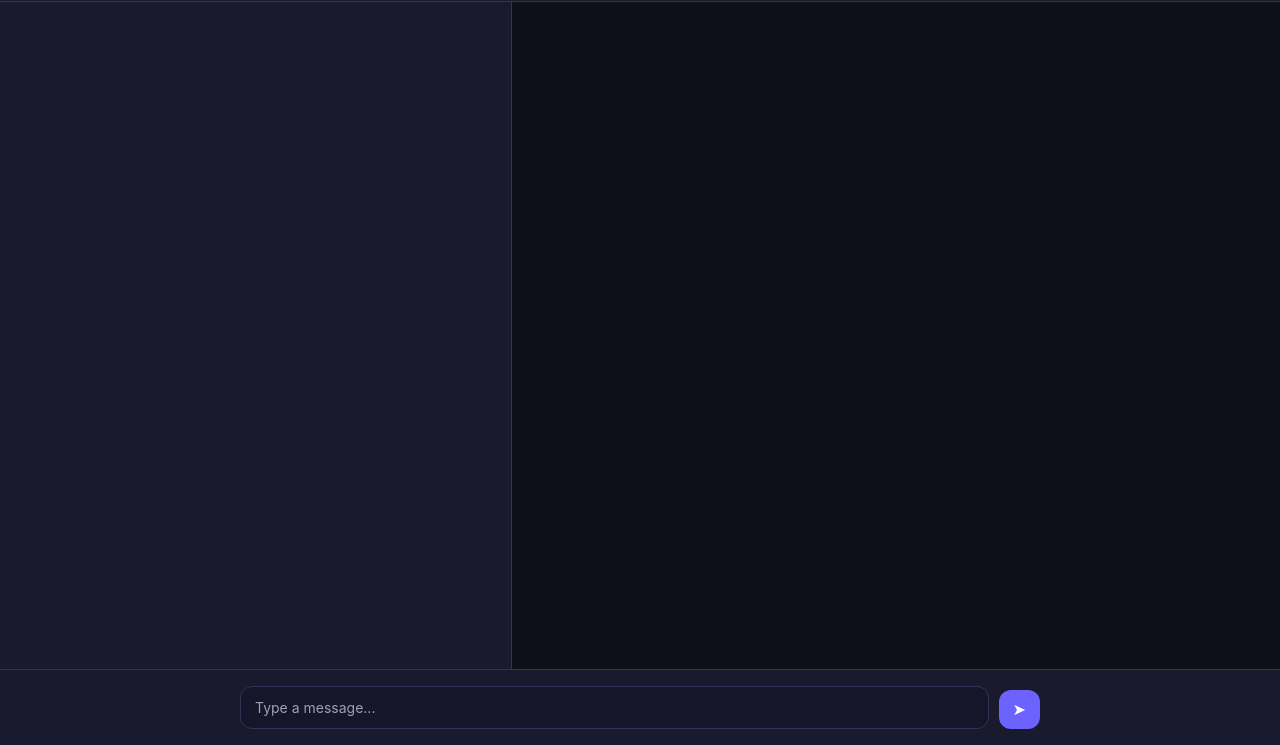
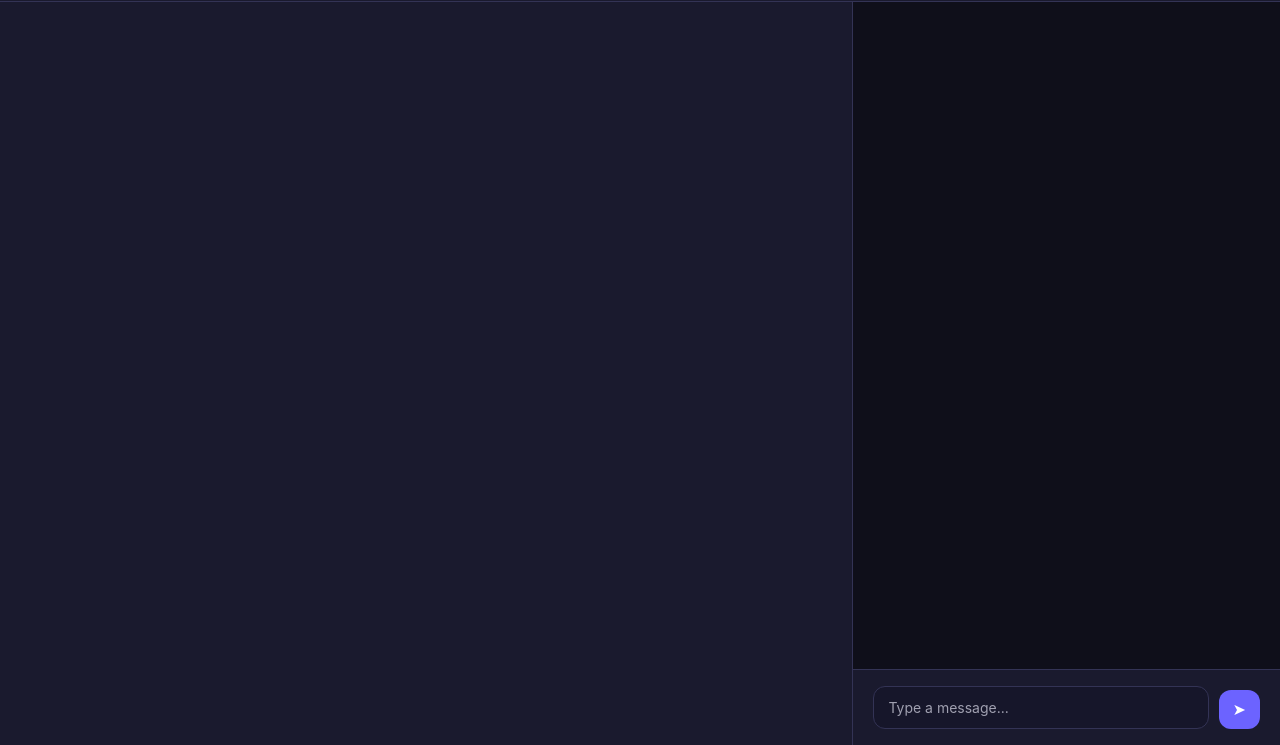
Before and after one commit to MathiasXII/character-scratchpad, a website: page ui/index.html in a window 1280 px wide. Shown: the part 55-800 px from the top of the page. Drawn offline with Linux system fonts and the light colour scheme.

Commit message:
1.1: Adjust pane split to 2/3-1/3, full-height panes, move input into right pane

```diff
--- a/ui/index.html
+++ b/ui/index.html
@@ -19,15 +19,14 @@
         <div id="chat-container">
           <div id="messages"></div>
         </div>
+        <footer>
+          <div id="input-area">
+            <textarea id="user-input" placeholder="Type a message..." rows="1"></textarea>
+            <button id="send-btn" title="Send">&#10148;</button>
+          </div>
+        </footer>
       </div>
     </main>
-
-    <footer>
-      <div id="input-area">
-        <textarea id="user-input" placeholder="Type a message..." rows="1"></textarea>
-        <button id="send-btn" title="Send">&#10148;</button>
-      </div>
-    </footer>
   </div>
 
   <!-- Settings Modal -->
--- a/ui/styles.css
+++ b/ui/styles.css
@@ -76,7 +76,7 @@ main {
 
 /* Left Pane */
 #left-pane {
-  width: 40%;
+  width: 66.67%;
   min-width: 250px;
   background: var(--bg-secondary);
   border-right: 1px solid var(--border);
@@ -87,7 +87,7 @@ main {
 
 /* Right Pane */
 #right-pane {
-  flex: 1;
+  width: 33.33%;
   min-width: 250px;
   display: flex;
   flex-direction: column;
@@ -186,7 +186,7 @@ main {
 }
 
 /* Footer / Input */
-footer {
+#right-pane footer {
   padding: 16px 20px;
   background: var(--bg-secondary);
   border-top: 1px solid var(--border);
@@ -197,8 +197,6 @@ footer {
   display: flex;
   align-items: flex-end;
   gap: 10px;
-  max-width: 800px;
-  margin: 0 auto;
 }
 
 #user-input {
```
